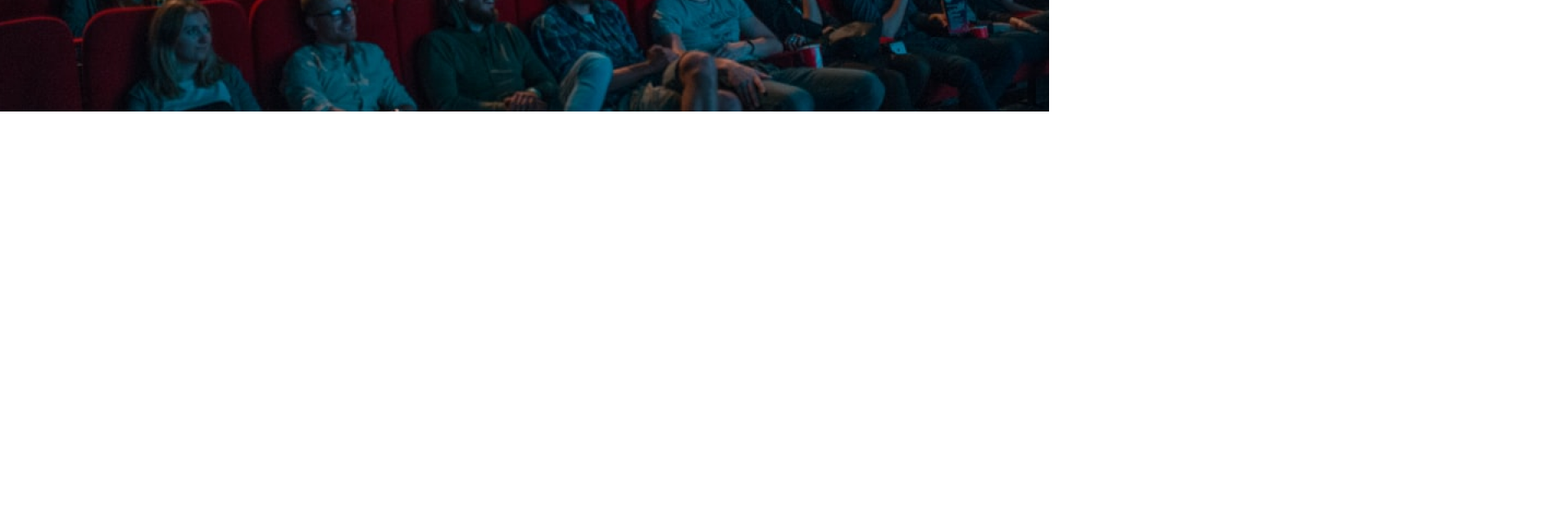
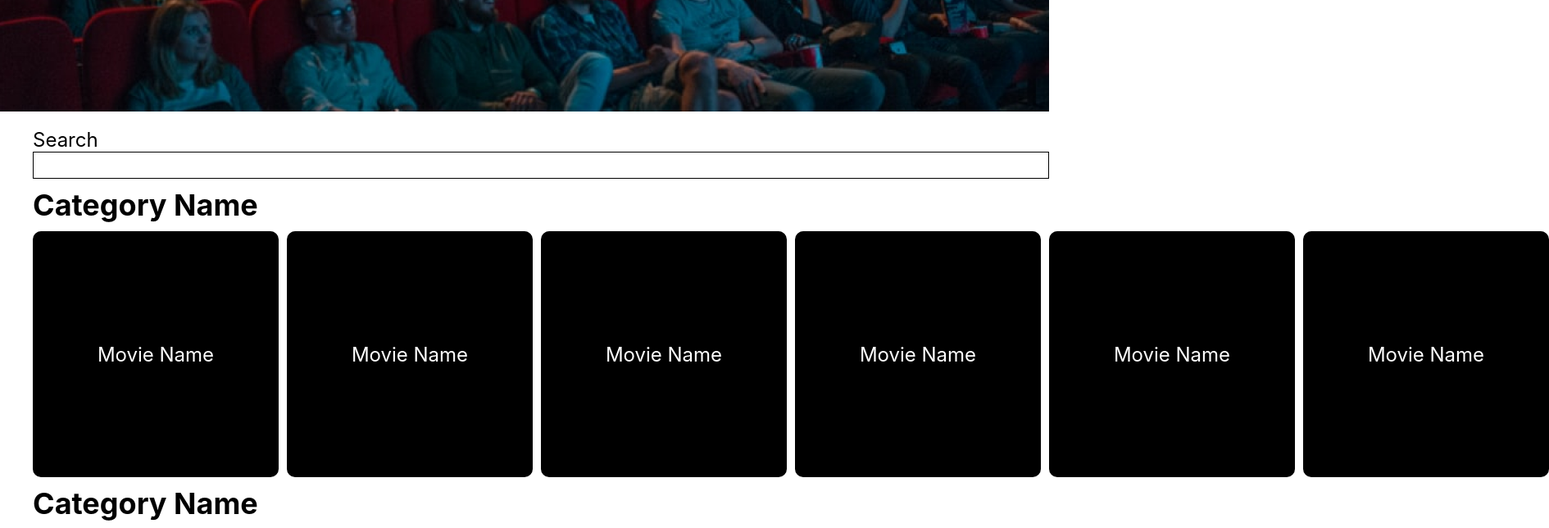
Before and after one commit to OlagunjuOlaniyi/slick-media-role, a React (Create React App) app: page / in a window 1280 px wide. Shown: the part 480-1124 px from the top of the page at 82% size, 1890 px wide, since content can reach past the window. Before the commit the page ends 800 px from the top, so only its background shows below. Built offline with nearby package versions, Linux system fonts and the light colour scheme.

Commit message:
Search and movie lists

```diff
--- a/src/App.css
+++ b/src/App.css
@@ -3,3 +3,7 @@
   padding: 0;
   box-sizing: border-box;
 }
+
+.section__padding {
+  padding-left: 40px;
+}
--- a/src/App.js
+++ b/src/App.js
@@ -1,12 +1,14 @@
 import "./App.css";
 import Hero from "./Components/Hero/Hero";
 import Navbar from "./Components/Navbar/Navbar";
+import SearchMovie from "./Components/SearchMovie/SearchMovie";
 
 function App() {
   return (
     <div className="App">
       <Navbar />
       <Hero />
+      <SearchMovie />
     </div>
   );
 }
--- a/src/Components/SearchMovie/SearchMovie.css
+++ b/src/Components/SearchMovie/SearchMovie.css
@@ -0,0 +1,42 @@
+.search {
+  padding-top: 20px;
+  padding-bottom: 20px;
+}
+
+.search__label {
+  font-size: 24px;
+  font-weight: 400;
+}
+
+.search__input input {
+  border: 1px solid #000;
+  padding: 8px 10px;
+  width: 100%;
+}
+
+.movie__cat {
+  font-size: 24px;
+  padding: 10px 0;
+}
+
+.movie__lists {
+  display: flex;
+
+  gap: 10px;
+}
+
+.movie {
+  min-height: 300px;
+  min-width: 300px;
+  background-color: #000;
+  border-radius: 10px;
+  display: flex;
+  justify-content: center;
+  align-items: center;
+}
+
+.movie__name {
+  color: #fff;
+  font-size: 24px;
+  font-weight: 400;
+}
--- a/src/Components/SearchMovie/SearchMovie.jsx
+++ b/src/Components/SearchMovie/SearchMovie.jsx
@@ -0,0 +1,53 @@
+import React from "react";
+import "./SearchMovie.css";
+
+const SearchMovie = () => {
+  return (
+    <div className="search section__padding">
+      <form action="">
+        <label htmlFor="search" className="search__label">
+          Search
+        </label>
+        <div className="search__input">
+          <input type="text" id="search" />
+        </div>
+      </form>
+
+      {/* movie category */}
+
+      <div className="movie__container">
+        <div className="movie__cat">
+          <h2>Category Name</h2>
+        </div>
+
+        <div className="movie__lists">
+          {[1, 2, 3, 4, 5, 6].map((index) => {
+            return (
+              <div className="movie">
+                <h4 className="movie__name">Movie Name</h4>
+              </div>
+            );
+          })}
+        </div>
+      </div>
+
+      <div className="movie__container">
+        <div className="movie__cat">
+          <h2>Category Name</h2>
+        </div>
+
+        <div className="movie__lists">
+          {[1, 2, 3, 4, 5, 6].map((index) => {
+            return (
+              <div className="movie">
+                <h4 className="movie__name">Movie Name</h4>
+              </div>
+            );
+          })}
+        </div>
+      </div>
+    </div>
+  );
+};
+
+export default SearchMovie;
```
